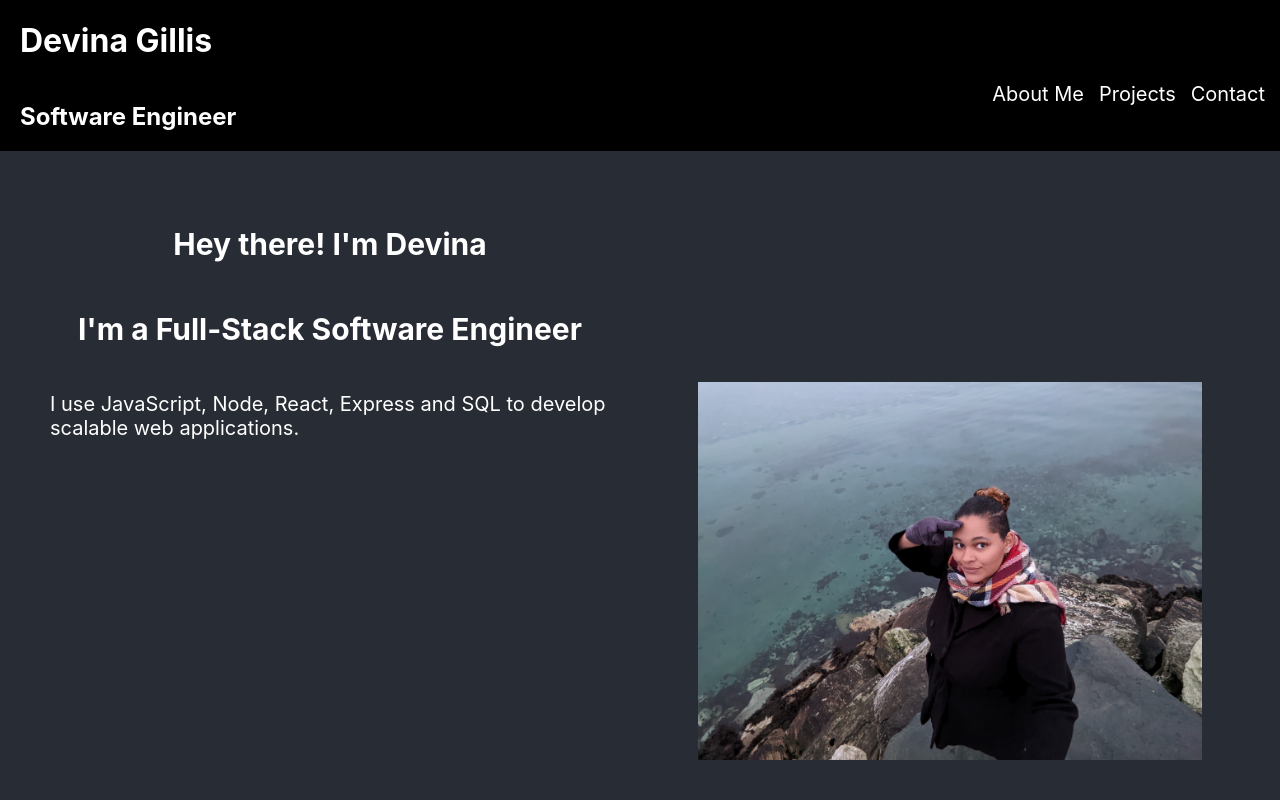
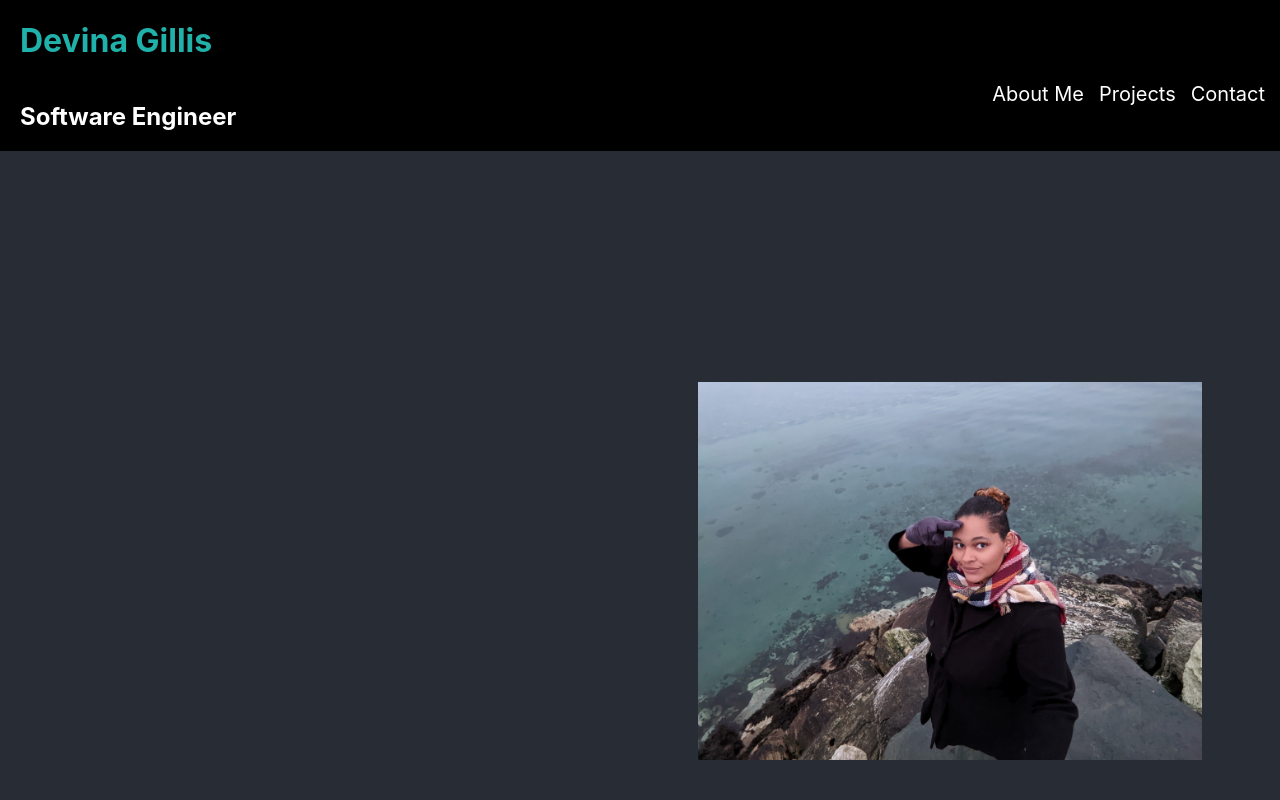
Before and after one commit to DevinaG007/my-portfolio, a React (Create React App) app: page / in a window 1280 px wide. In both pictures the pointer is over the element "Devina Gillis". Shown: the top 800 px of the page. Built offline with nearby package versions, Linux system fonts and the light colour scheme.

Commit message:
added css effects

```diff
--- a/src/home/Header.css
+++ b/src/home/Header.css
@@ -5,6 +5,10 @@
 
 h1 {
     font-size: 32px;
+}
+
+h1:hover {
+    color: lightseagreen;
 }
 
 .header {
--- a/src/home/Introduction.css
+++ b/src/home/Introduction.css
@@ -22,6 +22,14 @@
     margin: 30px;
     font-size: 20px;
     align-items: center;
+    transition-duration: 2s;
+    opacity: 0;
+}
+
+main:hover .desc {
+   transition-duration: 2s;
+   transform: translateY(20%);
+   opacity: 10;
 }
 
 img {
```
